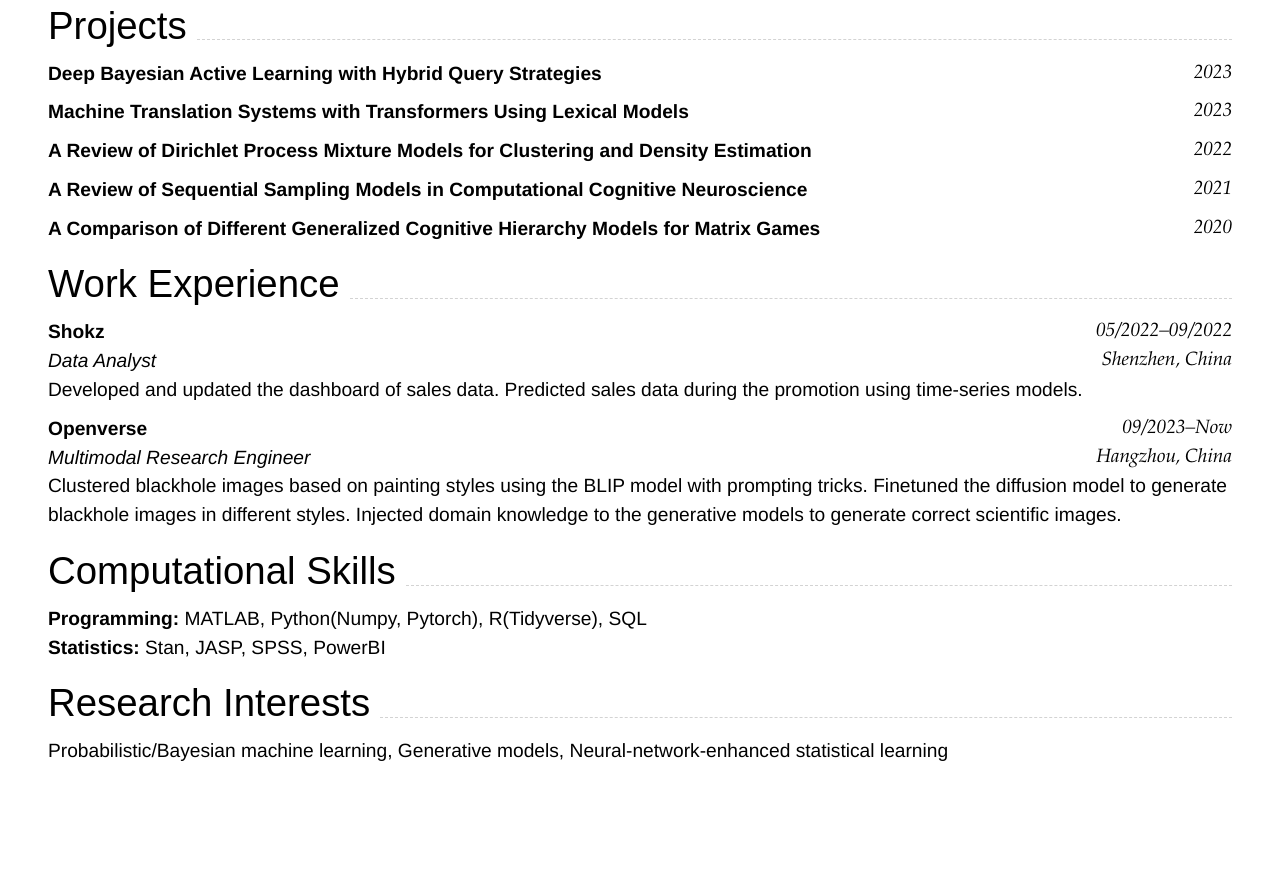
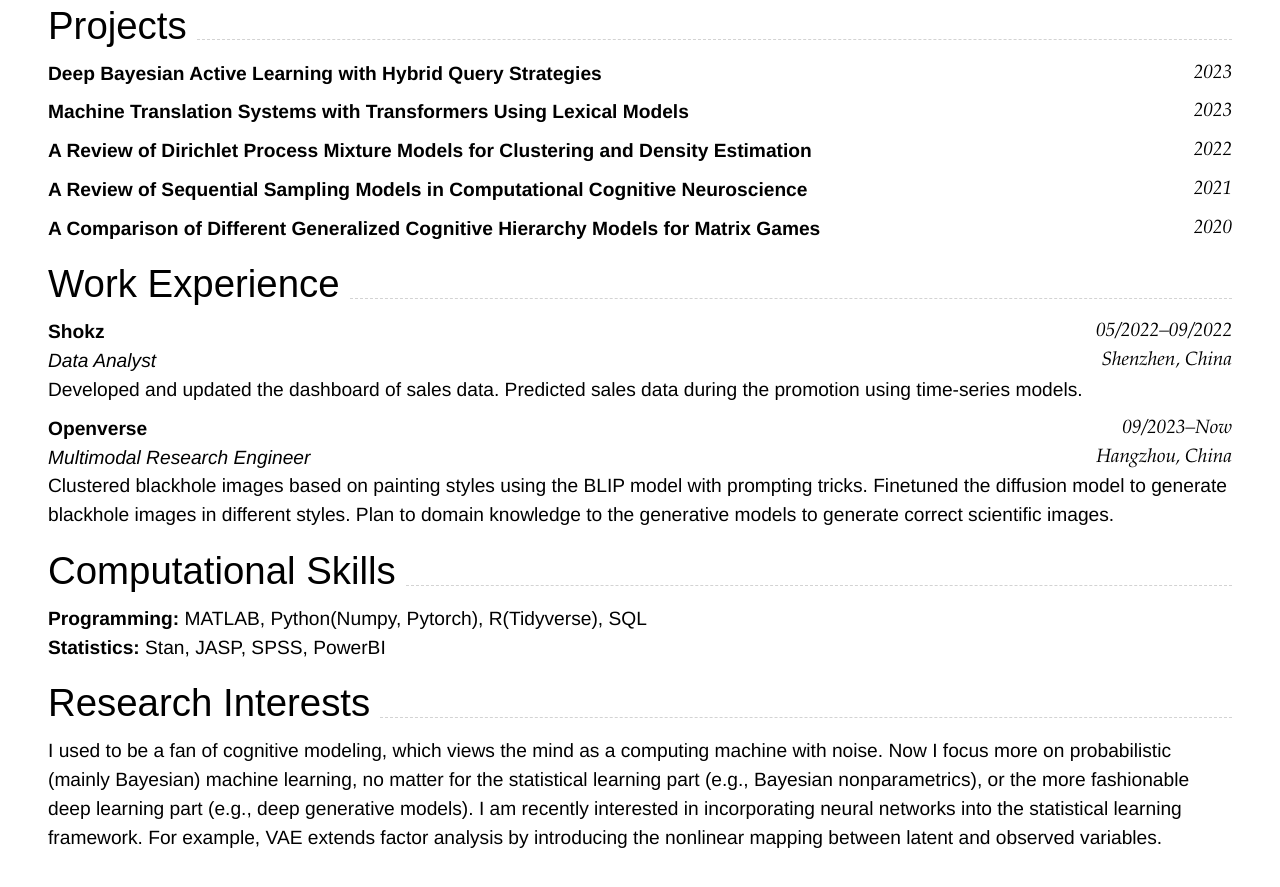
Before and after one commit to RL-LBAM/CV, a Jekyll site: the page built from index.md, in a window 1280 px wide and 900 px high, scrolled down 1294 px. Shown: the top 887 px of the window. Built offline with Jekyll 4.4.1, drawn with Linux system fonts in a browser that asks for light colours; nearby versions of some CDN libraries; before the commit the page ends 2108 px from its top, so only the background shows below that; some of the changed text lies outside the part shown.

Commit message:
Update index.md

````diff
--- a/index.md
+++ b/index.md
@@ -57,7 +57,7 @@ Relevant Courses: Calculus; Linear Algebra; Probability and Mathematical Statist
 ## Research Experiences
 ### **SSVAT: Squence-to-set Variational Autoencoding Transformer for 3D Indoor Scene Synthesis** `09/2023–Now`
 *Supervisor: Professor Chris Williams*
-Tested a sequence-to-set generative model in 3D indoor scene synthesis.
+Plan to a sequence-to-set generative model in 3D indoor scene synthesis.
 
 ### **Modelling Object Co-Occurences in Images** `02/2023–09/2023`
 *Supervisor: Professor Chris Williams*
@@ -93,13 +93,13 @@ Hangzhou, China
 ```
 *Multimodal Research Engineer*
 
-Clustered blackhole images based on painting styles using the BLIP model with prompting tricks. Finetuned the diffusion model to generate blackhole images in different styles. Injected domain knowledge to the generative models to generate correct scientific images.
+Clustered blackhole images based on painting styles using the BLIP model with prompting tricks. Finetuned the diffusion model to generate blackhole images in different styles. Plan to domain knowledge to the generative models to generate correct scientific images.
 
 ## Computational Skills
 **Programming:** MATLAB, Python(Numpy, Pytorch), R(Tidyverse), SQL
 **Statistics:** Stan, JASP, SPSS, PowerBI
 ## Research Interests
-Probabilistic/Bayesian machine learning, Generative models, Neural-network-enhanced statistical learning
+I used to be a fan of cognitive modeling, which views the mind as a computing machine with noise. Now I focus more on probabilistic (mainly Bayesian) machine learning, no matter for the statistical learning part (e.g., Bayesian nonparametrics), or the more fashionable deep learning part (e.g., deep generative models). I am recently interested in incorporating neural networks into the statistical learning framework. For example, VAE extends factor analysis by introducing the nonlinear mapping between latent and observed variables.
 
 
 
````
